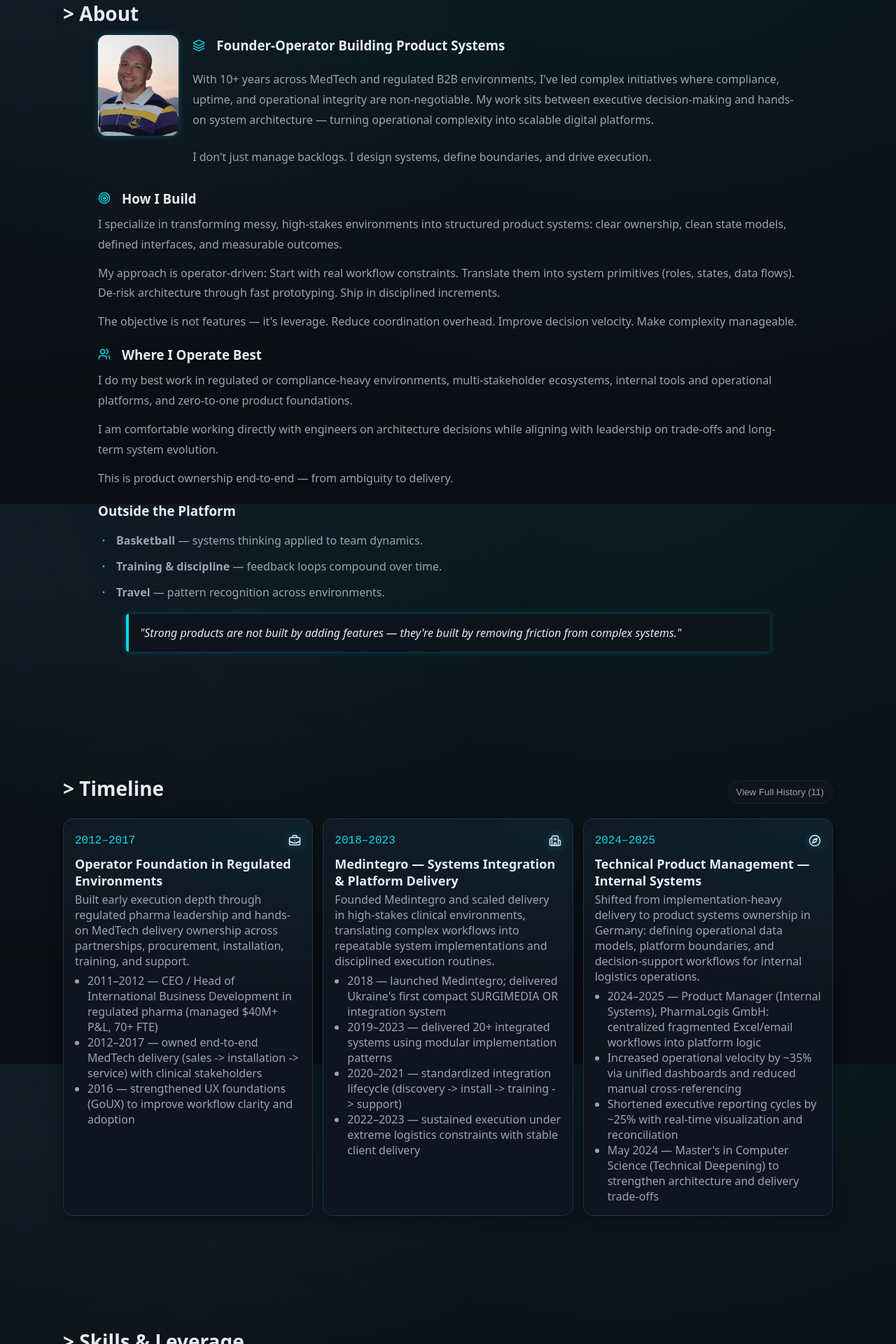
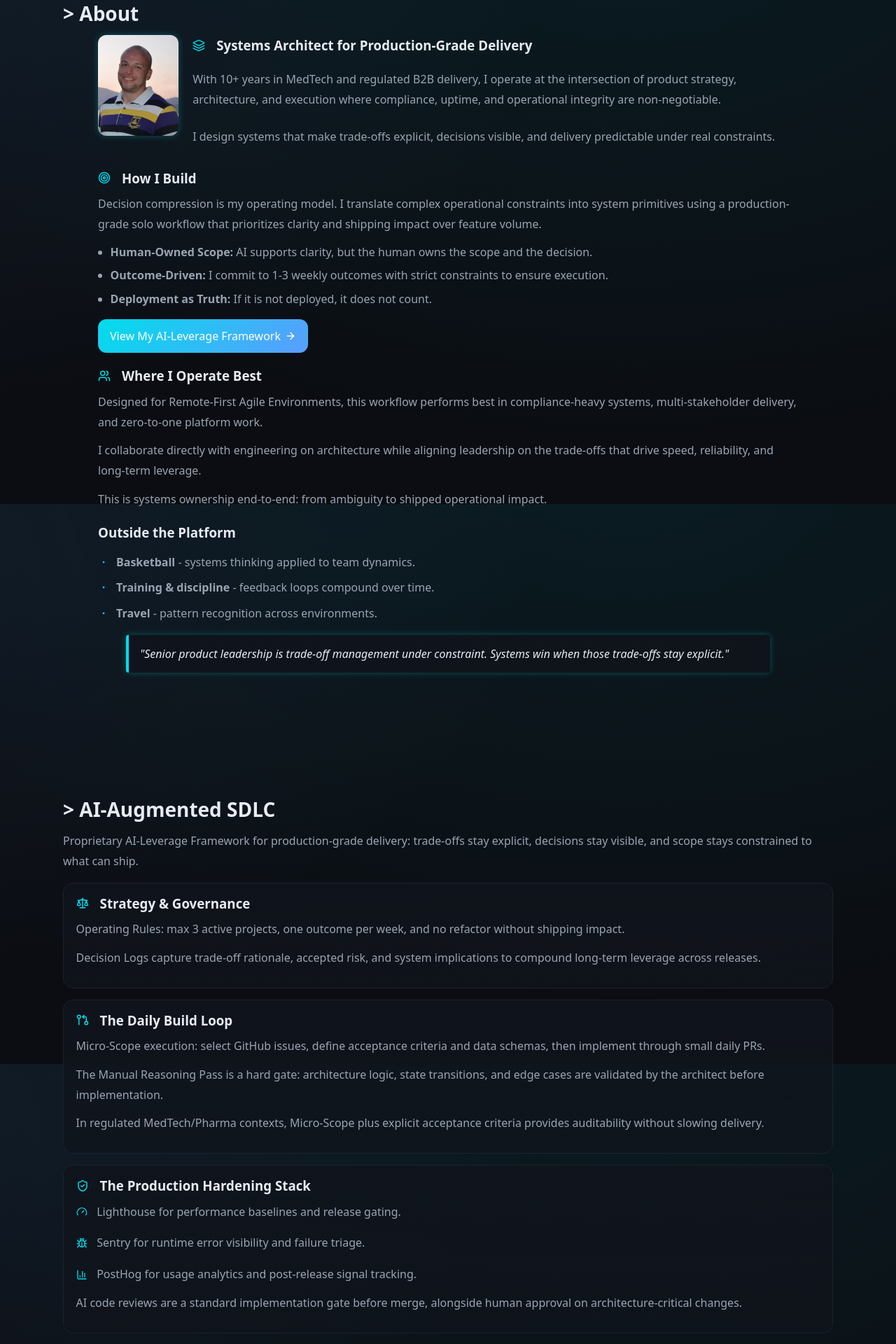
Before and after one commit to romahawk/portfolio-react, a React (Vite) app: page / in a window 1280 px wide. Shown: the part 880-2800 px from the top of the page at 70% size. Built offline with nearby package versions, Linux system fonts and the light colour scheme.

Commit message:
feat(portfolio)
feat(portfolio): reposition brand around AI-augmented SDLC and decision-compression workflow

```diff
--- a/src/App.jsx
+++ b/src/App.jsx
@@ -3,6 +3,7 @@ import { useScrollReveal } from "./hooks/useScrollReveal.js";
 import Navbar from "./components/Navbar.jsx";
 import Hero from "./components/Hero.jsx";
 import About from "./components/About.jsx";
+import AIAugmentedSDLC from "./components/AIAugmentedSDLC.jsx";
 import TimelineSwitch from "./components/TimelineSwitch.jsx";
 import Skills from "./components/Skills.jsx"
 import Projects from "./components/Projects.jsx";
@@ -19,6 +20,7 @@ import BackToTop from "./components/BackToTop.jsx";
        <main id="main">
          <Hero />
          <About />
+         <AIAugmentedSDLC />
          <TimelineSwitch />
          <Skills />
          <Projects />
--- a/src/assets/css/about.css
+++ b/src/assets/css/about.css
@@ -74,6 +74,22 @@
 }
 .about__text p { margin: 0; }
 
+.about__principles {
+  margin: .25rem 0 1rem;
+  padding-left: 1.1rem;
+  color: var(--muted);
+  display: grid;
+  gap: .45rem;
+}
+
+.about__principles li {
+  line-height: 1.65;
+}
+
+.about__framework-cta {
+  width: fit-content;
+}
+
 /* Interests */
 .about__list { list-style: none; padding: 0; margin: 1rem 0; display: grid; gap: .5rem; }
 .about__list li { color: var(--muted); line-height: 1.8; }
--- /dev/null
+++ b/src/assets/css/ai-sdlc.css
@@ -0,0 +1,18 @@
+.ai-sdlc__panel {
+  background: linear-gradient(180deg, rgba(16,20,28,.9), rgba(16,20,28,.75));
+  border: 1px solid var(--border);
+  border-radius: 14px;
+  padding: 1rem 1.1rem;
+  margin-top: 1rem;
+}
+
+.ai-sdlc__stack {
+  display: grid;
+  gap: .25rem;
+}
+
+.ai-sdlc__stack-item {
+  display: flex;
+  align-items: center;
+  gap: .35rem;
+}
--- a/src/assets/css/main.css
+++ b/src/assets/css/main.css
@@ -2,6 +2,7 @@
 @import "./navigation.css";
 @import "./hero.css";
 @import "./about.css";
+@import "./ai-sdlc.css";
 @import "./timeline.css";
 @import "./skills.css";
 @import "./projects.css";
--- /dev/null
+++ b/src/components/AIAugmentedSDLC.jsx
@@ -0,0 +1,82 @@
+import React from "react";
+import {
+  Scale,
+  GitPullRequestArrow,
+  ShieldCheck,
+  Gauge,
+  Bug,
+  BarChart3,
+} from "lucide-react";
+
+const AIAugmentedSDLC = () => (
+  <section id="ai-sdlc" className="section container ai-sdlc">
+    <h2 className="section__title reveal">
+      <span className="about__chev">&gt;</span> AI-Augmented SDLC
+    </h2>
+    <p className="about__text reveal">
+      Proprietary AI-Leverage Framework for production-grade delivery: trade-offs stay explicit,
+      decisions stay visible, and scope stays constrained to what can ship.
+    </p>
+
+    <article className="ai-sdlc__panel reveal reveal--delay-1">
+      <h3 className="about__heading">
+        <Scale size={18} className="icon about__icon" />
+        Strategy & Governance
+      </h3>
+      <p className="about__text">
+        Operating Rules: max 3 active projects, one outcome per week, and no refactor without
+        shipping impact.
+      </p>
+      <p className="about__text">
+        Decision Logs capture trade-off rationale, accepted risk, and system implications to
+        compound long-term leverage across releases.
+      </p>
+    </article>
+
+    <article className="ai-sdlc__panel reveal reveal--delay-2">
+      <h3 className="about__heading">
+        <GitPullRequestArrow size={18} className="icon about__icon" />
+        The Daily Build Loop
+      </h3>
+      <p className="about__text">
+        Micro-Scope execution: select GitHub issues, define acceptance criteria and data schemas,
+        then implement through small daily PRs.
+      </p>
+      <p className="about__text">
+        The Manual Reasoning Pass is a hard gate: architecture logic, state transitions, and edge
+        cases are validated by the architect before implementation.
+      </p>
+      <p className="about__text">
+        In regulated MedTech/Pharma contexts, Micro-Scope plus explicit acceptance criteria
+        provides auditability without slowing delivery.
+      </p>
+    </article>
+
+    <article className="ai-sdlc__panel reveal reveal--delay-3">
+      <h3 className="about__heading">
+        <ShieldCheck size={18} className="icon about__icon" />
+        The Production Hardening Stack
+      </h3>
+      <div className="ai-sdlc__stack">
+        <p className="about__text ai-sdlc__stack-item">
+          <Gauge size={16} className="icon about__icon" /> Lighthouse for performance baselines
+          and release gating.
+        </p>
+        <p className="about__text ai-sdlc__stack-item">
+          <Bug size={16} className="icon about__icon" /> Sentry for runtime error visibility and
+          failure triage.
+        </p>
+        <p className="about__text ai-sdlc__stack-item">
+          <BarChart3 size={16} className="icon about__icon" /> PostHog for usage analytics and
+          post-release signal tracking.
+        </p>
+      </div>
+      <p className="about__text">
+        AI code reviews are a standard implementation gate before merge, alongside human approval
+        on architecture-critical changes.
+      </p>
+    </article>
+  </section>
+);
+
+export default AIAugmentedSDLC;
--- a/src/components/About.jsx
+++ b/src/components/About.jsx
@@ -1,10 +1,5 @@
 import React from "react";
-import {
-  Layers,
-  Target,
-  Users,
-  Dot,
-} from "lucide-react";
+import { Layers, Target, Users, Dot, ArrowRight } from "lucide-react";
 
 const About = () => {
   return (
@@ -14,7 +9,6 @@ const About = () => {
       </h2>
 
       <div className="about__container">
-        {/* Row 1: Photo + Identity — reveal as a unit */}
         <div className="about__row about__row--two-columns reveal reveal--delay-1">
           <div className="about__photo">
             <img
@@ -29,87 +23,89 @@ const About = () => {
           <div className="about__panel">
             <h3 className="about__heading">
               <Layers size={18} className="icon about__icon" />
-              Founder-Operator Building Product Systems
+              Systems Architect for Production-Grade Delivery
             </h3>
 
             <p className="about__text">
-              With 10+ years across MedTech and regulated B2B environments, I've led complex
-              initiatives where compliance, uptime, and operational integrity are non-negotiable.
-              My work sits between executive decision-making and hands-on system architecture —
-              turning operational complexity into scalable digital platforms.
+              With 10+ years in MedTech and regulated B2B delivery, I operate at the intersection
+              of product strategy, architecture, and execution where compliance, uptime, and
+              operational integrity are non-negotiable.
             </p>
             <p className="about__text">
-              I don't just manage backlogs. I design systems, define boundaries, and drive
-              execution.
+              I design systems that make trade-offs explicit, decisions visible, and delivery
+              predictable under real constraints.
             </p>
           </div>
         </div>
 
-        {/* Row 2 */}
         <div className="about__row reveal">
           <h3 className="about__heading">
             <Target size={18} className="icon about__icon" />
             How I Build
           </h3>
           <p className="about__text">
-            I specialize in transforming messy, high-stakes environments into structured product
-            systems: clear ownership, clean state models, defined interfaces, and measurable
-            outcomes.
+            Decision compression is my operating model. I translate complex operational constraints
+            into system primitives using a production-grade solo workflow that prioritizes clarity
+            and shipping impact over feature volume.
           </p>
-          <p className="about__text">
-            My approach is operator-driven: Start with real workflow constraints. Translate them
-            into system primitives (roles, states, data flows). De-risk architecture through fast
-            prototyping. Ship in disciplined increments.
-          </p>
-          <p className="about__text">
-            The objective is not features — it's leverage. Reduce coordination overhead. Improve
-            decision velocity. Make complexity manageable.
-          </p>
+          <ul className="about__principles">
+            <li>
+              <strong>Human-Owned Scope:</strong> AI supports clarity, but the human owns the
+              scope and the decision.
+            </li>
+            <li>
+              <strong>Outcome-Driven:</strong> I commit to 1-3 weekly outcomes with strict
+              constraints to ensure execution.
+            </li>
+            <li>
+              <strong>Deployment as Truth:</strong> If it is not deployed, it does not count.
+            </li>
+          </ul>
+          <a href="#ai-sdlc" className="btn btn--primary about__framework-cta">
+            View My AI-Leverage Framework <ArrowRight size={16} className="icon ml-1" />
+          </a>
         </div>
 
-        {/* Row 3 */}
         <div className="about__row reveal">
           <h3 className="about__heading">
             <Users size={18} className="icon about__icon" />
             Where I Operate Best
           </h3>
           <p className="about__text">
-            I do my best work in regulated or compliance-heavy environments, multi-stakeholder
-            ecosystems, internal tools and operational platforms, and zero-to-one product
-            foundations.
+            Designed for Remote-First Agile Environments, this workflow performs best in
+            compliance-heavy systems, multi-stakeholder delivery, and zero-to-one platform work.
           </p>
           <p className="about__text">
-            I am comfortable working directly with engineers on architecture decisions while
-            aligning with leadership on trade-offs and long-term system evolution.
+            I collaborate directly with engineering on architecture while aligning leadership on
+            the trade-offs that drive speed, reliability, and long-term leverage.
           </p>
           <p className="about__text">
-            This is product ownership end-to-end — from ambiguity to delivery.
+            This is systems ownership end-to-end: from ambiguity to shipped operational impact.
           </p>
         </div>
 
-        {/* Row 4 */}
         <div className="about__row reveal">
           <h3 className="about__heading">Outside the Platform</h3>
 
           <ul className="about__list">
             <li className="about__list-item">
               <Dot size={16} className="icon about__bullet-icon" />
-              <strong>Basketball</strong> — systems thinking applied to team dynamics.
+              <strong>Basketball</strong> - systems thinking applied to team dynamics.
             </li>
             <li className="about__list-item">
               <Dot size={16} className="icon about__bullet-icon" />
-              <strong>Training & discipline</strong> — feedback loops compound over time.
+              <strong>Training & discipline</strong> - feedback loops compound over time.
             </li>
             <li className="about__list-item">
               <Dot size={16} className="icon about__bullet-icon" />
-              <strong>Travel</strong> — pattern recognition across environments.
+              <strong>Travel</strong> - pattern recognition across environments.
             </li>
           </ul>
 
           <blockquote className="about__quote">
             <em>
-              "Strong products are not built by adding features — they're built by removing
-              friction from complex systems."
+              "Senior product leadership is trade-off management under constraint. Systems win when
+              those trade-offs stay explicit."
             </em>
           </blockquote>
         </div>
--- a/src/components/Navbar.jsx
+++ b/src/components/Navbar.jsx
@@ -1,6 +1,25 @@
 import { useEffect, useRef, useState, useCallback } from "react";
 
-const IDS = ["home", "about", "timeline", "skills", "projects", "certifications", "contact"];
+const IDS = [
+  "home",
+  "about",
+  "ai-sdlc",
+  "timeline",
+  "skills",
+  "projects",
+  "certifications",
+  "contact",
+];
+const NAV_LABELS = {
+  home: "Home",
+  about: "About",
+  "ai-sdlc": "AI SDLC",
+  timeline: "Timeline",
+  skills: "Skills",
+  projects: "Projects",
+  certifications: "Certifications",
+  contact: "Contact",
+};
 
 // tuning knobs
 const VIEWPORT_ANCHOR = 0.32; // 32% down the viewport for deciding active section
@@ -134,7 +153,7 @@ export default function Navbar() {
                 className={`nav__link ${active === id ? "nav__link--active" : ""}`}
                 onClick={() => handleClick(id)}
               >
-                {id[0].toUpperCase() + id.slice(1)}
+                {NAV_LABELS[id] || id}
               </a>
             </li>
           ))}
--- a/src/components/Skills.jsx
+++ b/src/components/Skills.jsx
@@ -1,22 +1,7 @@
 import React from "react";
-import {
-  hardSkills,
-  pmSkills,
-  softSkills,
-  leverageSkills,
-  techStack,
-} from "../data/skillsCards.js";
-import {
-  Layers,
-  Workflow,
-  Users,
-  Stethoscope,
-  Package,
-  Sparkles,
-  Code2,
-} from "lucide-react";
+import { hardSkills, pmSkills, softSkills, leverageSkills, techStack } from "../data/skillsCards.js";
+import { Layers, Workflow, Users, Stethoscope, Package, Sparkles, Code2 } from "lucide-react";
 
-/* Pick an icon for each inner skill-card by its title */
 const iconFor = (title) => {
   const t = title.toLowerCase();
   if (t.includes("systems")) return Layers;
@@ -27,6 +12,8 @@ const iconFor = (title) => {
   if (t.includes("ai")) return Sparkles;
   if (t.includes("prototyping")) return Code2;
   if (t.includes("implementation")) return Code2;
+  if (t.includes("core")) return Code2;
+  if (t.includes("strategic")) return Sparkles;
   return Layers;
 };
 
@@ -51,8 +38,8 @@ const SkillsGroup = ({ title, sectionIcon: SectionIcon, data }) => (
               {card.title}
             </h4>
             <ul className="skill-card__list">
-              {card.items.map((item, idx) => (
-                <li key={idx}>{item}</li>
+              {card.items.map((item, itemIdx) => (
+                <li key={itemIdx}>{item}</li>
               ))}
             </ul>
           </div>
@@ -66,41 +53,33 @@ const Skills = () => (
   <section id="skills" className="section container">
     <h2 className="section__title reveal">&gt; Skills & Leverage</h2>
 
-    {/* Product leadership first */}
     <SkillsGroup title="Product Leadership" sectionIcon={Users} data={pmSkills} />
-
-    {/* Systems capability */}
     <SkillsGroup title="Systems & Platform Capability" sectionIcon={Layers} data={hardSkills} />
-
-    {/* Strategic leverage */}
     <SkillsGroup title="Strategic Leverage" sectionIcon={Sparkles} data={leverageSkills} />
 
-    {/* Implementation stack */}
-    <SkillsGroup title="Implementation Stack" sectionIcon={Code2} data={techStack} />
+    <SkillsGroup title="Core Engine & Implementation Stack" sectionIcon={Code2} data={techStack} />
     <p className="about__text">
-      I use code as a leverage tool — to validate system boundaries, clarify trade-offs,
-      and accelerate delivery — not as an end in itself.
+      I use code as a leverage tool to validate system boundaries, clarify trade-offs, and
+      accelerate production delivery, not as an end in itself.
     </p>
 
-    {/* Collaboration */}
     <SkillsGroup title="Collaboration" sectionIcon={Workflow} data={softSkills} />
 
-    {/* Domain proof */}
     <div className="skills__group reveal">
       <SectionTitle Icon={Stethoscope}>Regulated Domain Advantage</SectionTitle>
       <p className="about__text">
         MedTech and Pharma experience is an execution advantage: I build for environments where
-        uptime, auditability, and safety are not optional. That context improves product decisions,
-        architecture quality, and delivery discipline.
+        uptime, auditability, and safety are not optional. Micro-Scope scope control and explicit
+        acceptance criteria keep delivery traceable for regulated SDLC requirements.
       </p>
     </div>
 
-    {/* Product ownership */}
     <div className="skills__group reveal">
       <SectionTitle Icon={Package}>Ownership</SectionTitle>
       <p className="about__text">
         I own outcomes end-to-end: framing the problem, defining system boundaries, aligning
-        stakeholders, making trade-offs explicit, and driving delivery through to operational impact.
+        stakeholders, making trade-offs explicit, and driving delivery through to operational
+        impact.
       </p>
     </div>
   </section>
--- a/src/data/skillsCards.js
+++ b/src/data/skillsCards.js
@@ -39,7 +39,7 @@ export const pmSkills = [
   {
     title: "Execution & Delivery Operations",
     items: [
-      "Operate pragmatic Scrum/Kanban cadences using Jira, Confluence, and Trello",
+      "Operate pragmatic Scrum/Kanban cadences using Linear, Trello, Jira, and Confluence",
       "Orchestrate cross-functional delivery across operations, engineering, leadership, and vendors",
       "Control scope, map dependencies, and sequence releases for predictable execution",
     ],
@@ -102,27 +102,27 @@ export const leverageSkills = [
 
 export const techStack = [
   {
-    title: "Primary Implementation Stack",
+    title: "Core Engine",
     items: [
-      "React (Vite), JavaScript, Tailwind",
-      "Node.js (Express) for service and API design",
-      "REST architecture, role-based access control, and workflow-state modeling",
+      "React (Vite), JavaScript, and Node.js (Express) for production web systems",
+      "Python (Flask/FastAPI) for architecture validation, service prototypes, and automation",
+      "REST architecture, role-based access control, and workflow-state modeling as system primitives",
     ],
   },
   {
-    title: "Backend & Data Systems",
+    title: "Implementation Stack",
     items: [
       "PostgreSQL and SQLite for operational data modeling and query-driven workflows",
-      "Firebase (Auth, Firestore) for validated internal tooling and rapid iteration loops",
-      "Python (Flask/FastAPI) for service prototypes and architecture validation",
+      "Firebase (Auth, Firestore) for validated internal tooling and fast implementation loops",
+      "Git/GitHub PR discipline, Docker, Vercel, and Render for traceable delivery and deployment",
     ],
   },
   {
-    title: "Shipping & Tooling",
+    title: "Strategic Tools",
     items: [
-      "Git/GitHub workflows with PR discipline and release traceability",
-      "Deployments: Vercel, Render",
-      "Docker for environment consistency and reproducible delivery",
+      "Mermaid for system visualization, sequence logic, and architecture communication",
+      "GitHub Copilot for implementation speed in constrained, review-driven cycles",
+      "Linear and Trello for delivery governance, micro-scope planning, and execution visibility",
     ],
   },
 ];
```
